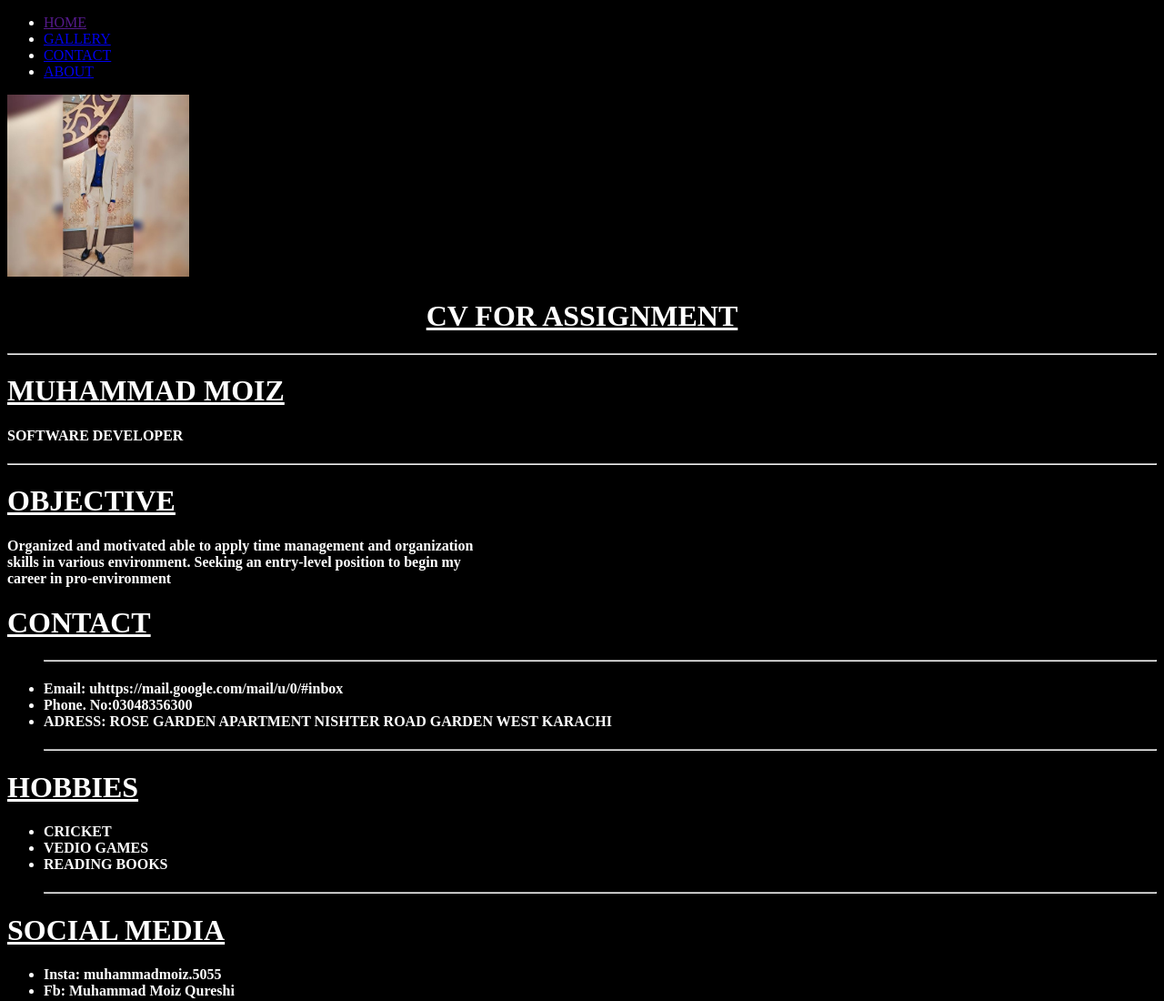
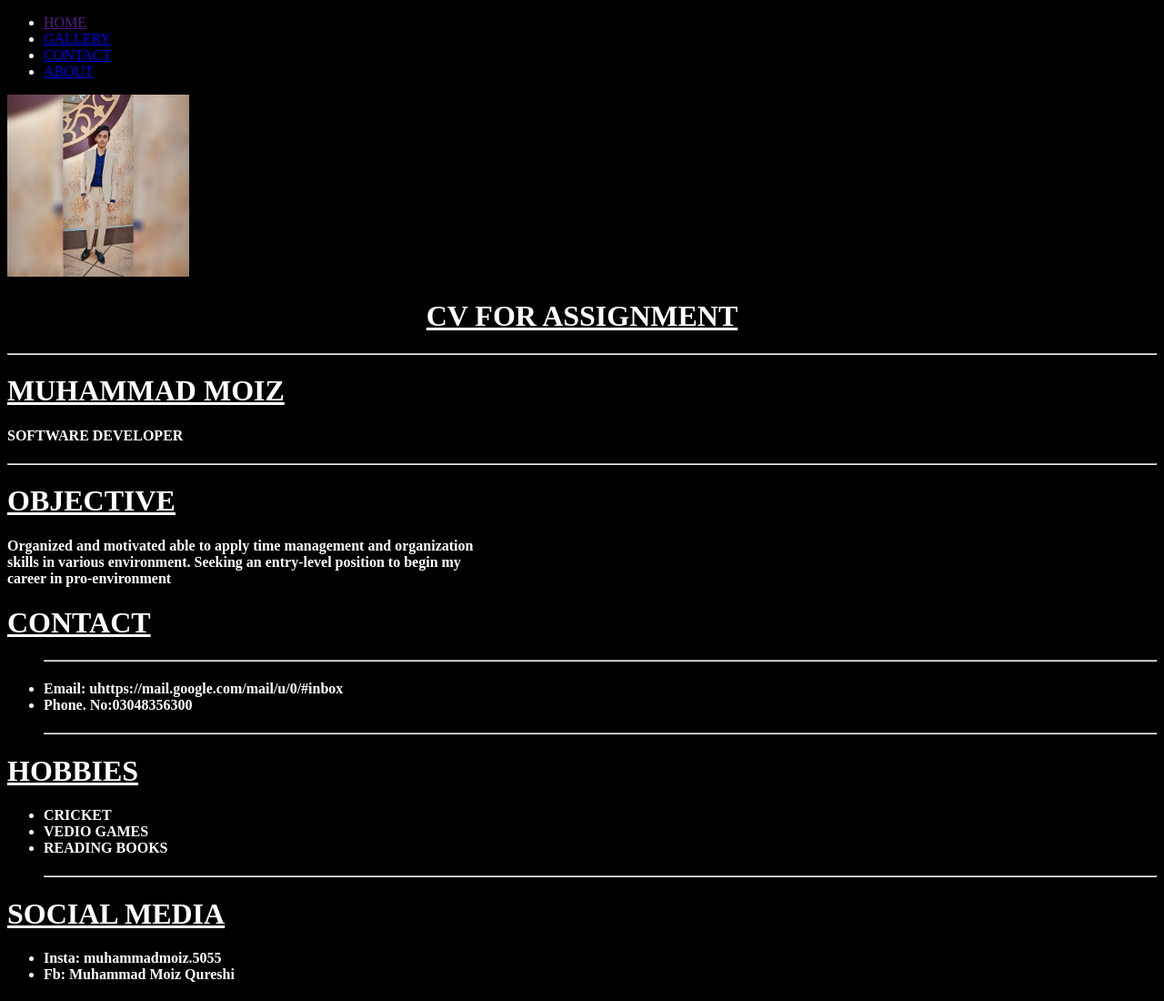
Before and after one commit to MoizQureshi123/website-with-multiple-pages-basic, a plain HTML site: page index.html in a window 1280 px wide. Shown: the top 1100 px of the page at 91% size. Drawn offline with Linux system fonts and the light colour scheme.

Commit message:
Update index.html

```diff
--- a/index.html
+++ b/index.html
@@ -45,7 +45,7 @@
             <h4>
                 <li><strong>Email: </strong>uhttps://mail.google.com/mail/u/0/#inbox</u> </li>
                 <li><strong>Phone. No:</strong>03048356300</li>
-                <li><strong>ADRESS: </strong> ROSE GARDEN APARTMENT NISHTER ROAD GARDEN WEST KARACHI</li>
+
             </h4>
             <hr>
         </ul>
```
